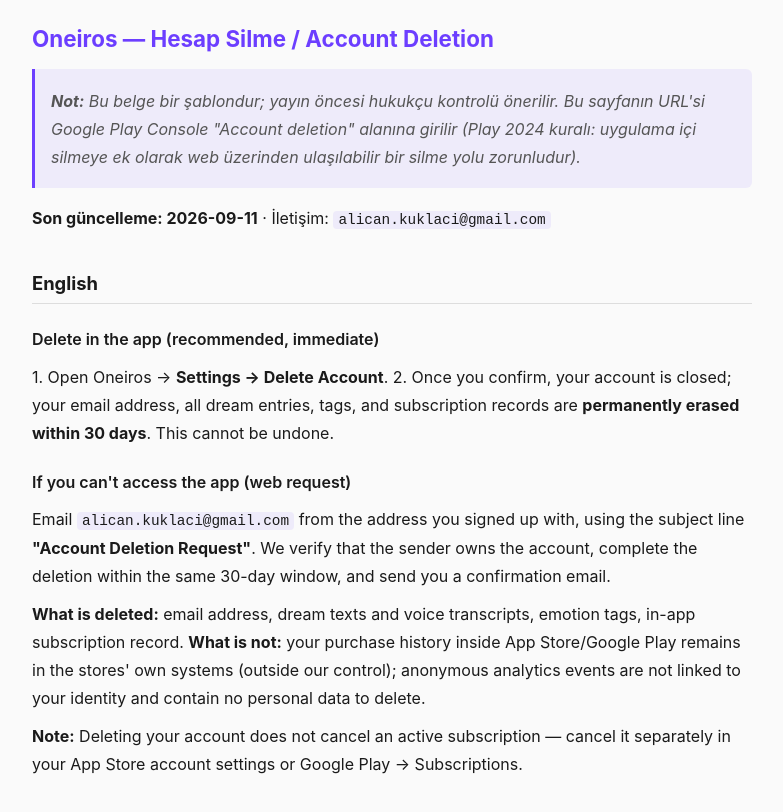
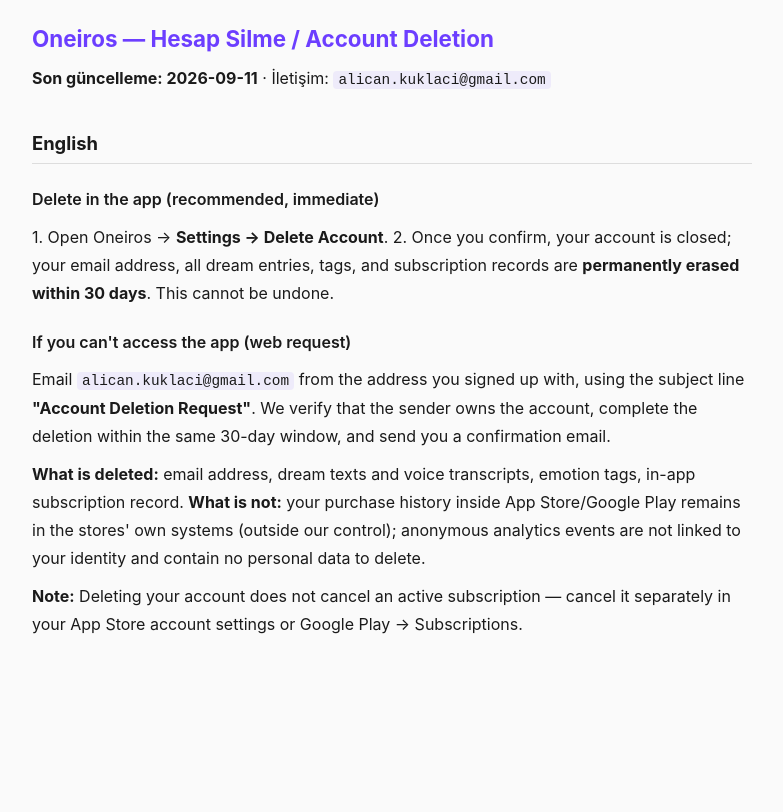
Before and after one commit to alicankuklaci/oneiros-legal, a plain HTML site: page account-deletion-en.html in a window 1280 px wide. Shown: the whole page, without its empty margins (248-1031 px from the left). Drawn offline with Linux system fonts and the light colour scheme.

Commit message:
legal: remove template disclaimer note

```diff
--- a/account-deletion-en.html
+++ b/account-deletion-en.html
@@ -31,9 +31,6 @@
 <body>
 <main>
 <h1>Oneiros — Hesap Silme / Account Deletion</h1>
-<blockquote>
-<p><strong>Not:</strong> Bu belge bir şablondur; yayın öncesi hukukçu kontrolü önerilir. Bu sayfanın URL'si Google Play Console "Account deletion" alanına girilir (Play 2024 kuralı: uygulama içi silmeye ek olarak web üzerinden ulaşılabilir bir silme yolu zorunludur).</p>
-</blockquote>
 <p><strong>Son güncelleme: 2026-09-11</strong> · İletişim: <code>alican.kuklaci@gmail.com</code></p>
 <h2>English</h2>
 <h3>Delete in the app (recommended, immediate)</h3>
```
